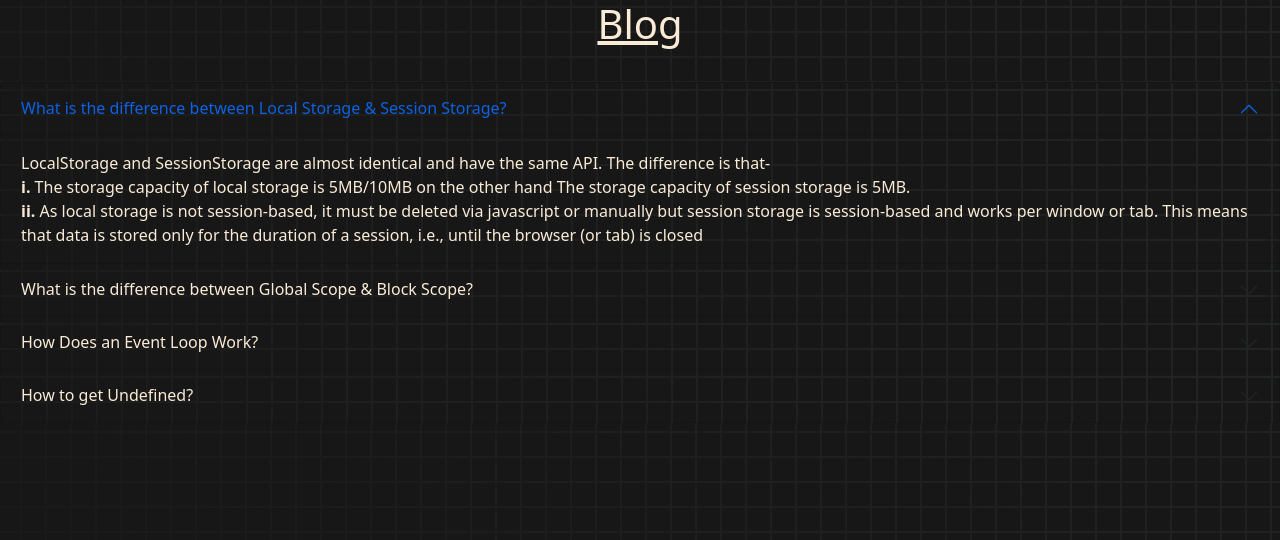
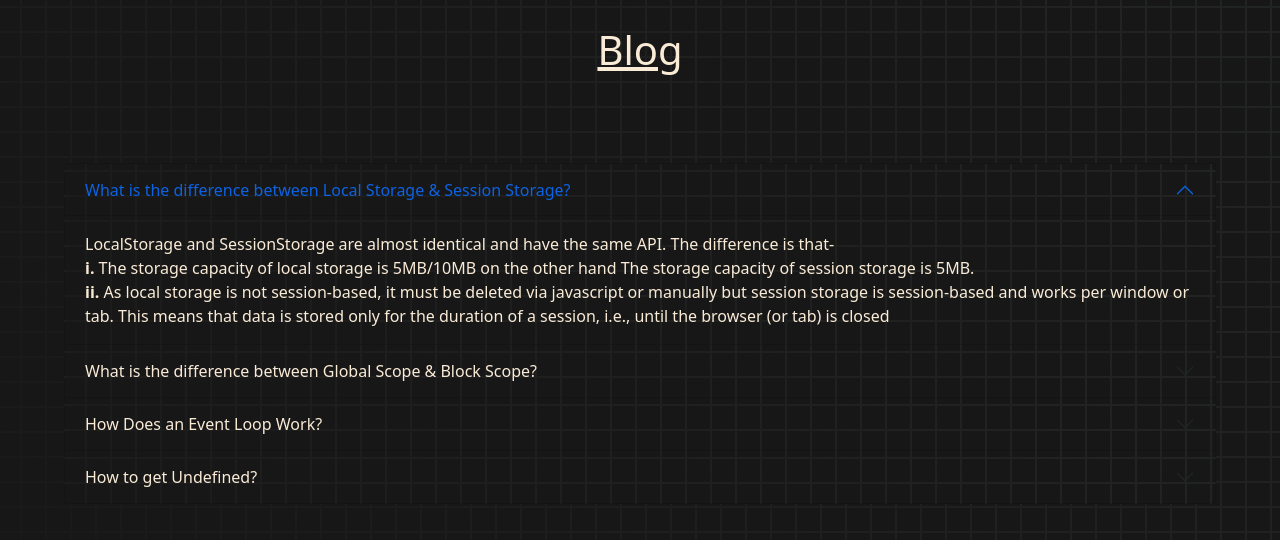
Before and after one commit to Abida-oss/type_monster_debug, a plain HTML site: page blog.html in a window 1280 px wide. Drawn offline with nearby package versions, Linux system fonts and the light colour scheme.

Commit message:
final_code

```diff
--- a/blog.html
+++ b/blog.html
@@ -20,13 +20,16 @@
             color: antiquewhite;
             text-align: center;
             text-decoration: underline;
-            padding-bottom: 2%;
+            padding: 2%;
+        }
+        .design{
+            margin: 5%;
         }
     </style>
 </head>
 <body>
     <h1 class="blog">Blog</h1>
-  <main>
+  <main class="design">
     <div class="accordion" id="accordionExample">
         <div class="accordion-item colour">
             <h2 class="accordion-header" id="headingOne">
```
